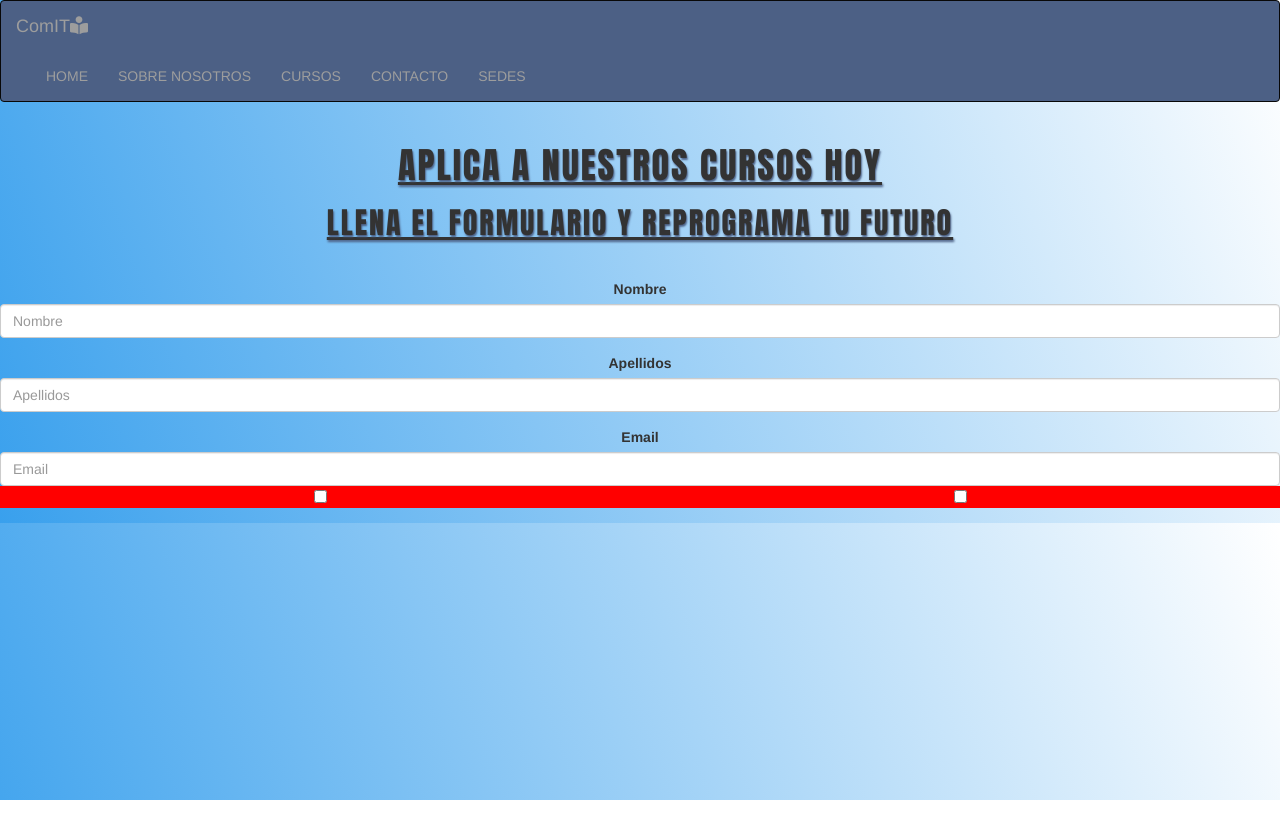
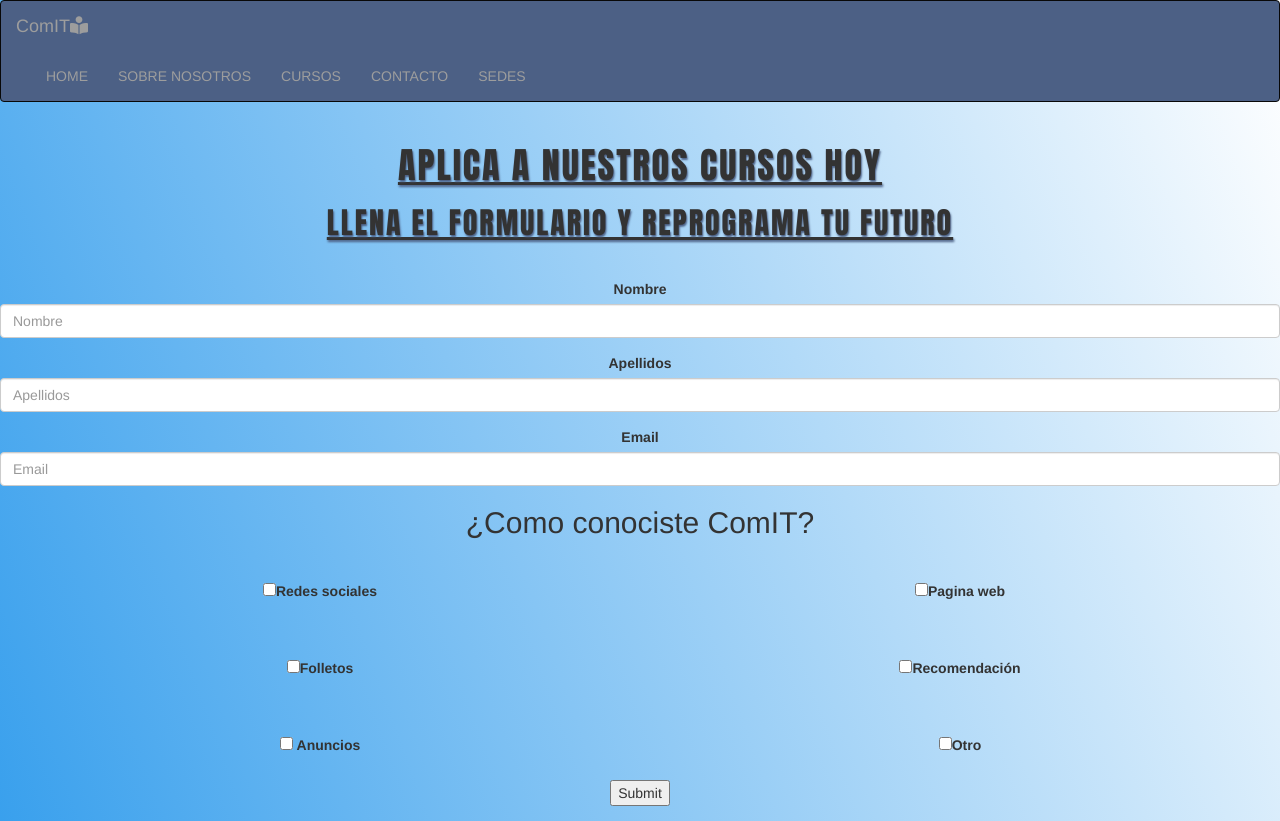
Before and after one commit to lujancuellar/Pagina-institucional-ComIT, a plain HTML site: page Contacto.html in a window 1280 px wide. Before the commit the page ends 800 px from the top, so only its background shows below. Drawn offline with nearby package versions, Linux system fonts and the light colour scheme.

Commit message:
Cambios de fuente y color

```diff
--- a/Contacto.html
+++ b/Contacto.html
@@ -78,12 +78,25 @@
           id="email"
           placeholder="Email"
         />
-
+   <div>
+     <h2>¿Como conociste ComIT?</h2>
+   </div>
+   <form>
       <div id="filacheckbox">
-      <div id="checkizquierda"><input type="checkbox"> </div>
-      <div id="checkderecha"><input type="checkbox"></div>
+      <div id="checkizquierda">
+        <input type="checkbox"><label for="Redes sociales">Redes sociales</label></div>
+      <div id="checkderecha"><input type="checkbox"><label for="Web">Pagina web</label></div>
      </div>
-
+     <div id="filacheckbox">
+      <div id="checkizquierda"><input type="checkbox"><label for="Folletos">Folletos</label> </div>
+      <div id="checkderecha"><input type="checkbox"><label for="Recomendcion">Recomendación</label></div>
+     </div>
+     <div id="filacheckbox">
+      <div id="checkizquierda"><input type="checkbox"> <label for="Anuncios">Anuncios</label></div>
+      <div id="checkderecha"><input type="checkbox"><label for="Otro">Otro</label></div>
+     </div>
+     <div><input type="submit"></div>
+    </form>
 
   </body>
 </html>
--- a/style.css
+++ b/style.css
@@ -2,9 +2,6 @@
     background: linear-gradient(70deg,  #39a0ed, white);
 
 }
-
-
-
 
 #titulo {
     font-family: Impact, Haettenschweiler, 'Arial Narrow Bold', sans-serif;
@@ -58,7 +55,10 @@ iframe{
   }
 
   p {
-      font-family: Arial, Helvetica, sans-serif;
+      font-family: 'Gill Sans', 'Gill Sans MT', Calibri, 'Trebuchet MS', sans-serif;
+      font-style: bold;
+      font-size: 1em;
+      font-variant: small-caps;
       text-align: justify;
       text-indent: 50px;
       padding-top: 30px;
@@ -70,12 +70,14 @@ iframe{
 
  #filacheckbox {
      display: flex;
-     background-color: red;
+     padding-top: 30px;
+     padding-bottom: 20px;
  }
 
  #checkizquierda {
     width: 80%;
     align-items: flex-start;
+
  }
 
  #checkderecha {
```
